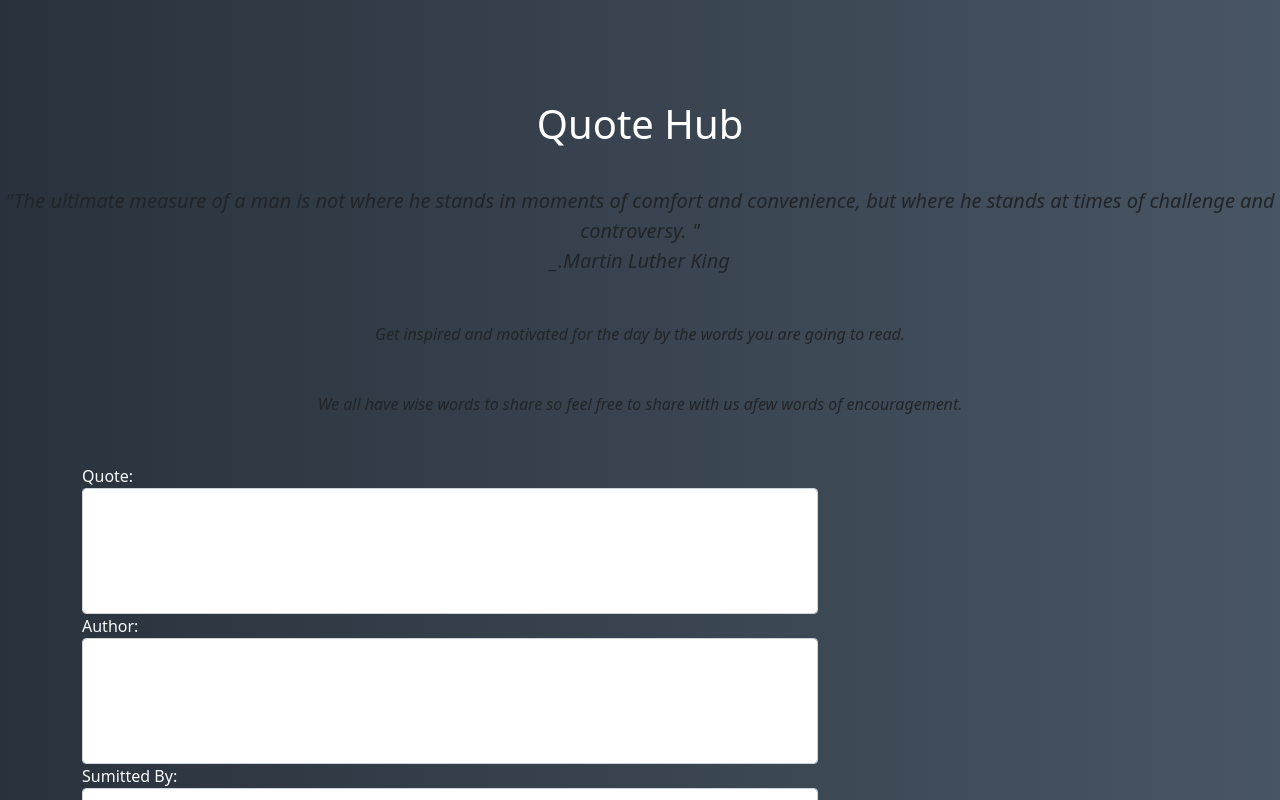
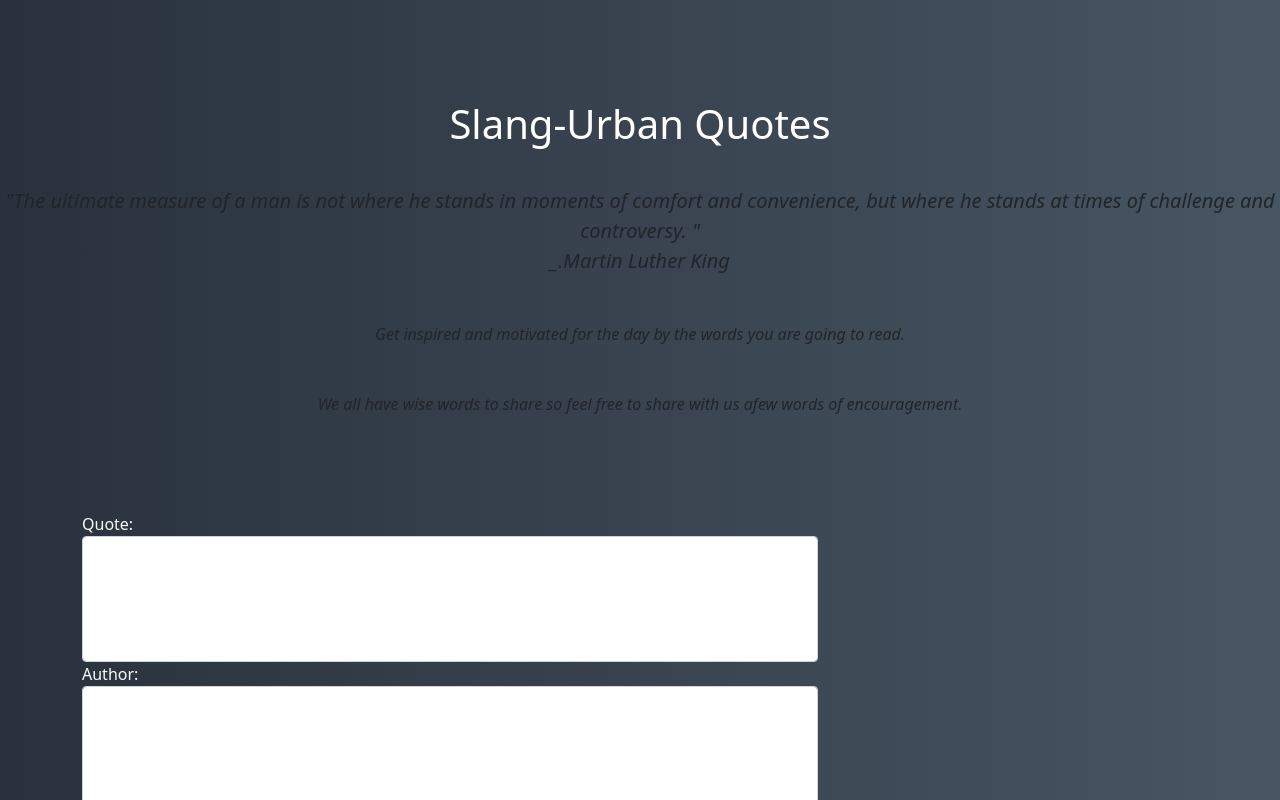
Before and after one commit to kilonzijnr/quote-app, an Angular app: page / in a window 1280 px wide. Shown: the top 800 px of the page. Built offline with nearby package versions, Linux system fonts and the light colour scheme.

Commit message:
changed web tittle

```diff
--- a/src/app/homepage/homepage.component.html
+++ b/src/app/homepage/homepage.component.html
@@ -2,7 +2,7 @@
 
   <body>
     <div class="">
-      <h1 class="">Quote Hub</h1>
+      <h1 class="">Slang-Urban Quotes</h1>
     </div>
 
     <p class="lead">
@@ -20,12 +20,14 @@
       of encouragement.
     </p>
     <hr />
+    <br><br>
     <div class="container">
       <div class="row">
         <div class="col-md-8">
-          <app-quoteform (addQuote)="addNewQuote($event)" style="align-self: center"></app-quoteform>
+          <app-quoteform (addQuote)="addNewQuote($event)" style="align-self: center" ></app-quoteform>
         </div>
       </div>
+      <br><br>
       <div class="row">
         <div class="col-md-3 col-lg-4 col-sm-12" *ngFor="let Quote of quotes; let i = index">
           <div class="card-mb-3">
```
